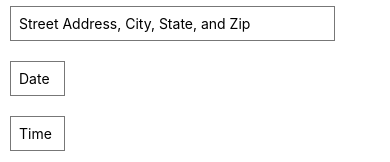
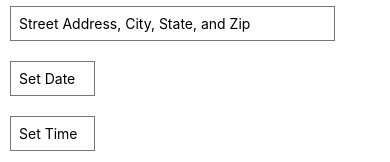
Before and after one commit to dprebyl/backtrack, a React Native app in the folder app/: screen / in a window 390 px wide. Shown: the part 141-303 px from the top of the page. Built offline with nearby package versions, Linux system fonts and the light colour scheme.

Commit message:
added time formatting

```diff
--- a/app/Components/Time.js
+++ b/app/Components/Time.js
@@ -6,11 +6,21 @@ const Time = () =>{
   const [date, setDate] = useState(new Date(1598051730000));
   const [mode, setMode] = useState('date');
   const [show, setShow] = useState(false);
+  const [dateText, setDateText] = useState("Set Date");
+  const [timeText, setTimeText] = useState("Set Time");
+  const months = ["Jan","Feb","Mar","Apr","May","Jun","Jul","Aug","Spt","Oct","Nov","Dec"];
+
+  const monthToString = (month) => {
+    return months[month];
+  }
 
   const onChange = (event, selectedDate) => {
     const currentDate = selectedDate;
     setShow(false);
     setDate(currentDate);
+    setDateText(monthToString(currentDate.getMonth()) + " " + currentDate.getDate());
+    if(currentDate.getHours() < 10) setTimeText("0" + currentDate.getHours() + ":" + currentDate.getMinutes());
+    else setTimeText(currentDate.getHours() + ":" + currentDate.getMinutes());
   };
 
   const showMode = (currentMode) => {
@@ -38,12 +48,12 @@ const Time = () =>{
     <View >
         <View style>
           <TouchableOpacity onPress={showDatepicker} style={styles.dateSelect}>
-          <Text>Date</Text>
+          <Text>{dateText}</Text>
           </TouchableOpacity>
         </View>
         <View>
         <TouchableOpacity onPress={showTimepicker} style={styles.timeSelect}>
-          <Text>Time</Text>
+          <Text>{timeText}</Text>
           </TouchableOpacity>
         </View>
         <Text>Selected: {date.toLocaleString()}</Text>
@@ -66,14 +76,14 @@ const styles = StyleSheet.create({
     borderColor: '#777',
     padding: 8,
     margin: 10,
-    width:55,
+    width:85,
   },
   timeSelect: {
     borderWidth: 1,
     borderColor: '#777',
     padding: 8,
     margin: 10,
-    width:55,
+    width:85,
   },
 });
 
```
